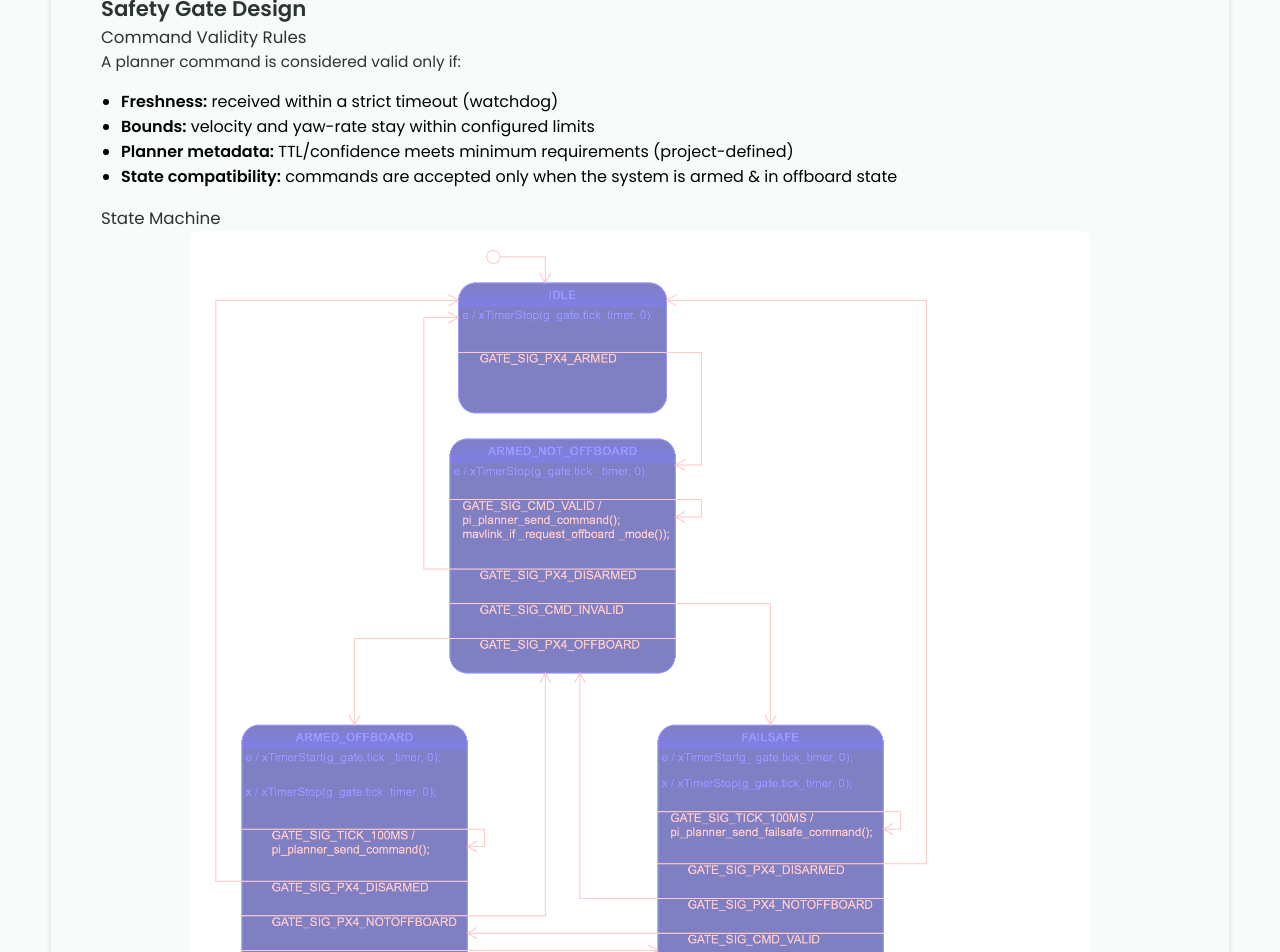
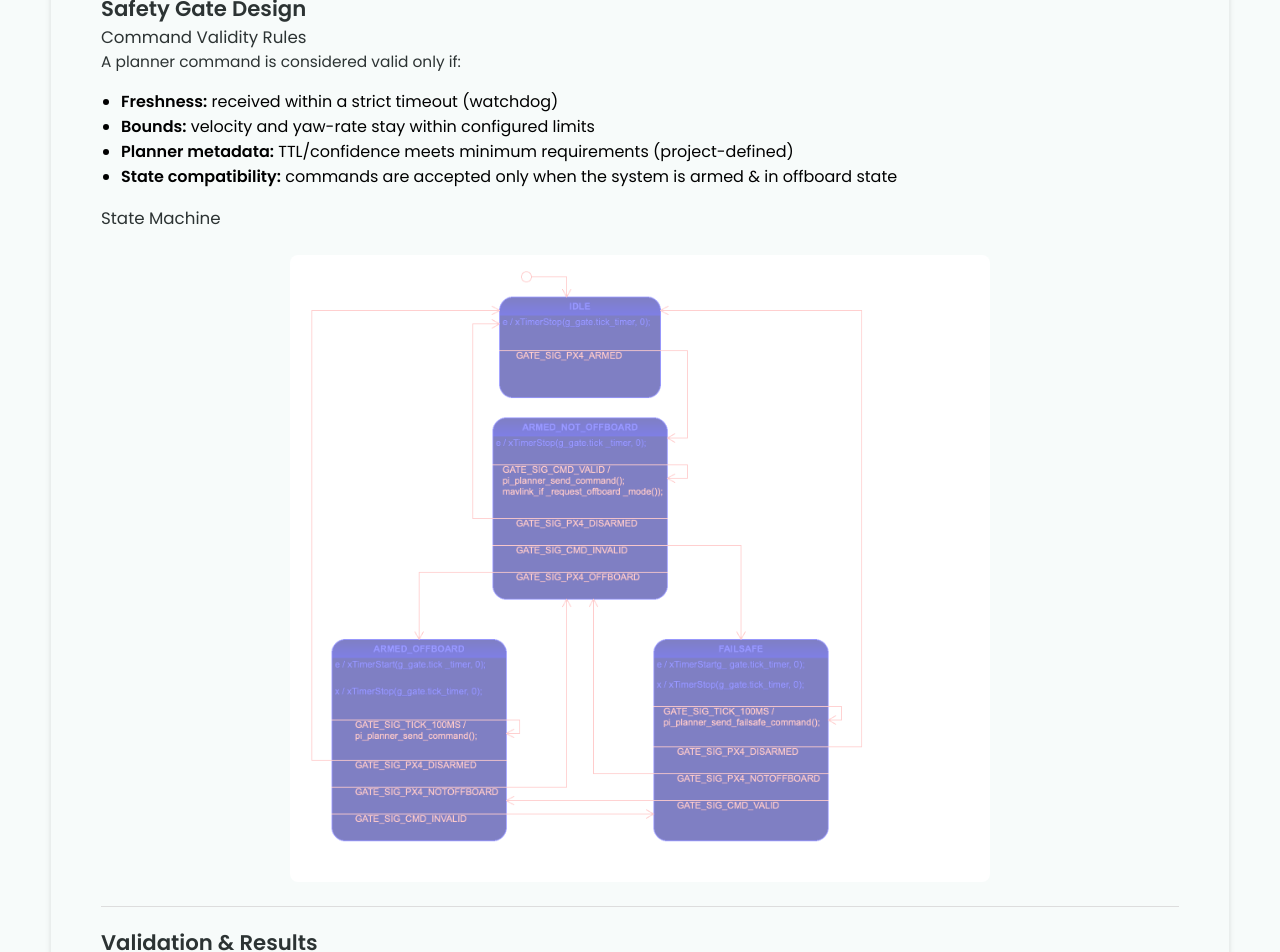
Before and after one commit to alexandrephl/alexandrephl.github.io, a Jekyll site: the page built from _projects/DroneSafetyLayer/safety-layer-px4.md, in a window 1280 px wide. Shown: the part 1811-2763 px from the top of the page. Built offline with Jekyll 4.4.1, drawn with Linux system fonts in a browser that asks for light colours.

Commit message:
Update styles.css

```diff
--- a/css/styles.css
+++ b/css/styles.css
@@ -375,10 +375,11 @@ nav .mobile-nav {
 }
 
 .project-diagram{
-  width: 100%;
-  max-width: 900px;
   display: block;
-  margin: 0 auto;
+  width: auto;
+  max-width: 700px;
+  max-height: 700px;
+  margin: 1.5rem auto;
   background: white;
   padding: 8px;
   border-radius: 8px;
```
